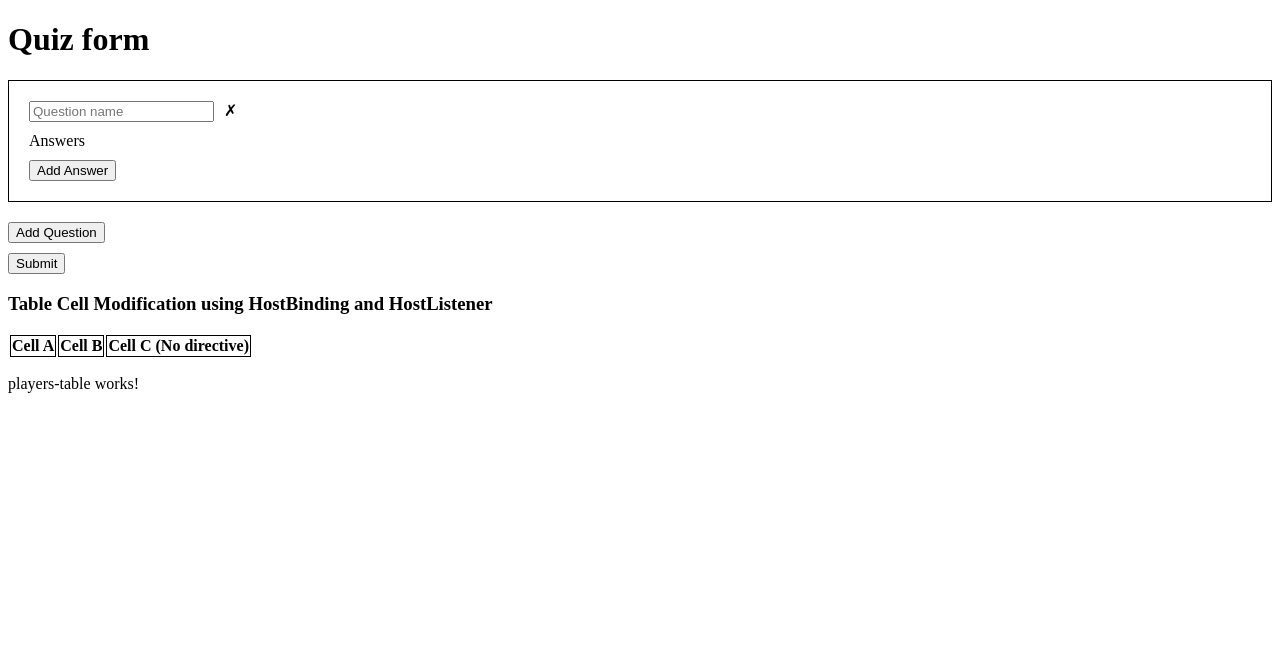
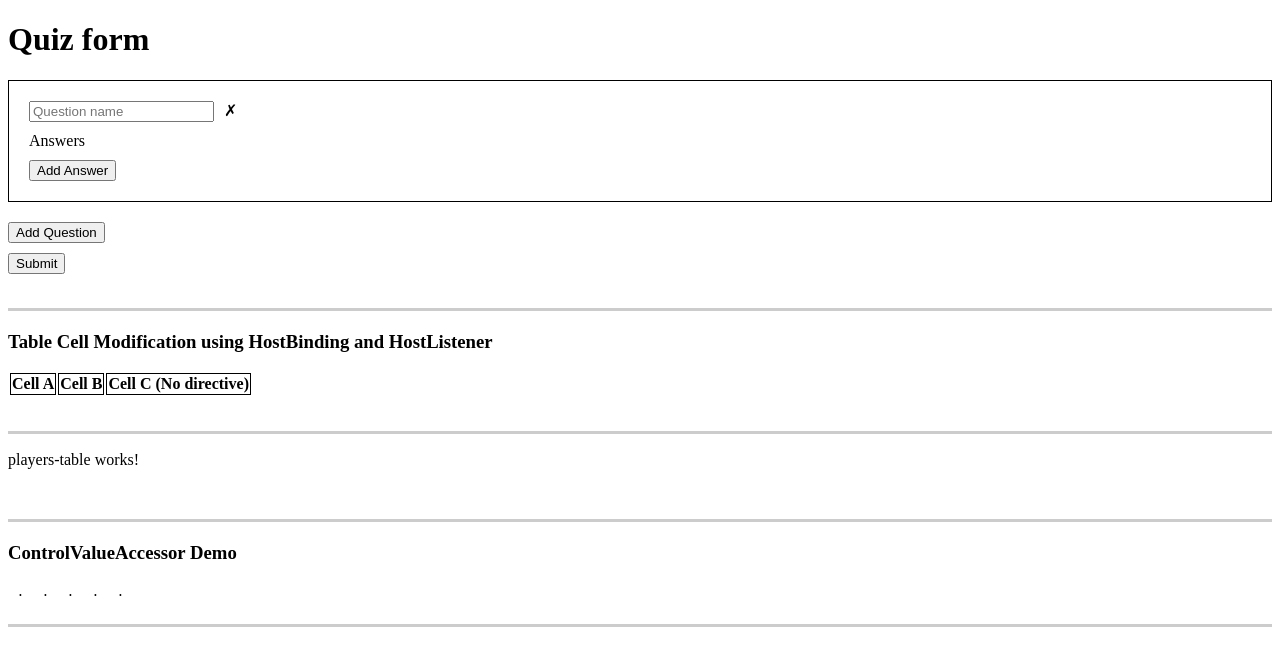
Before and after one commit to tinabenita/Angular-Learning-EG, an Angular app: page / in a window 1280 px wide. Shown: the top 666 px of the page. Built offline with nearby package versions, Linux system fonts and the light colour scheme.

Commit message:
feat: setting up the project for ControlValueAccessor

```diff
--- a/src/app/app.component.html
+++ b/src/app/app.component.html
@@ -1,3 +1,8 @@
 <app-quiz-form></app-quiz-form>
+<br><hr>
 <app-table-cell-change></app-table-cell-change>
+<br><hr>
 <app-players-table></app-players-table>
+<br><hr>
+<app-rating-input></app-rating-input>
+<br><hr>
--- a/src/app/app.component.ts
+++ b/src/app/app.component.ts
@@ -3,11 +3,12 @@ import { RouterOutlet } from '@angular/router';
 import { QuizFormComponent } from "./quiz-form/quiz-form.component";
 import { TableCellChangeComponent } from "./table-cell-change/table-cell-change.component";
 import { PlayersTableComponent } from "./players-table/players-table.component";
+import { RatingInputComponent } from "./rating-input/rating-input.component";
 
 @Component({
   selector: 'app-root',
   standalone: true,
-  imports: [RouterOutlet, QuizFormComponent, TableCellChangeComponent, PlayersTableComponent],
+  imports: [RouterOutlet, QuizFormComponent, TableCellChangeComponent, PlayersTableComponent, RatingInputComponent],
   templateUrl: './app.component.html',
   styleUrl: './app.component.scss'
 })
--- a/src/app/rating-input/rating-input.component.html
+++ b/src/app/rating-input/rating-input.component.html
@@ -1,3 +1,4 @@
+<h3>ControlValueAccessor Demo</h3>
 <span
   *ngFor="let starred of stars; let i = index"
   (click)="rate(i + (starred ? (value > i + 1 ? 1 : 0) : 1))"
--- a/src/app/rating-input/rating-input.component.ts
+++ b/src/app/rating-input/rating-input.component.ts
@@ -1,5 +1,5 @@
 import { CommonModule } from '@angular/common';
-import { Component } from '@angular/core';
+import { Component, forwardRef, HostBinding, Input } from '@angular/core';
 
 @Component({
   selector: 'app-rating-input',
--- a/src/styles.scss
+++ b/src/styles.scss
@@ -1 +1,9 @@
 /* You can add global styles to this file, and also import other style files */
+hr {
+    display: block;
+    height: 1px;
+    border: 0;
+    border-top: 3px solid #ccc;
+    margin: 1em 0;
+    padding: 0;
+  }
```
